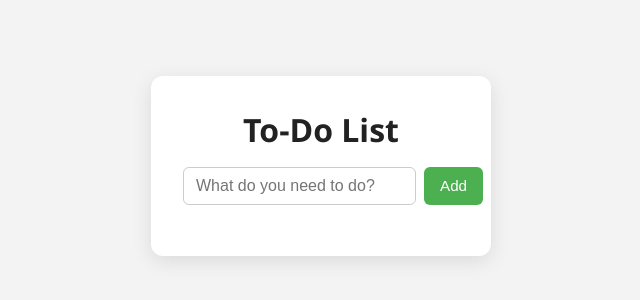
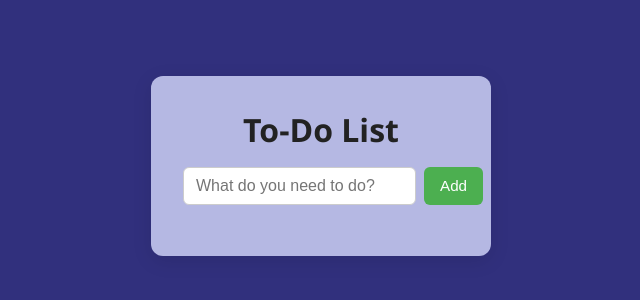
Before and after one commit to nikhildhimann/To-Do-List, a plain HTML site: page index.html in a window 1280 px wide. Shown: the part 234-534 px from the top of the page, without its empty margins (319-959 px from the left). Drawn offline with Linux system fonts and the light colour scheme.

Commit message:
Update style.css

```diff
--- a/style.css
+++ b/style.css
@@ -1,3 +1,4 @@
+
 * {
     box-sizing: border-box;
     margin: 0;
@@ -6,7 +7,7 @@
 
   body {
     height: 100vh;
-    background: #f3f3f3;
+    background: #31307d;
     display: flex;
     justify-content: center;
     align-items: center;
@@ -14,7 +15,7 @@
   }
 
   .todo-container {
-    background: #fff;
+    background: #b5b8e3;
     padding: 2rem;
     border-radius: 12px;
     box-shadow: 0 5px 20px rgba(0, 0, 0, 0.1);
```
